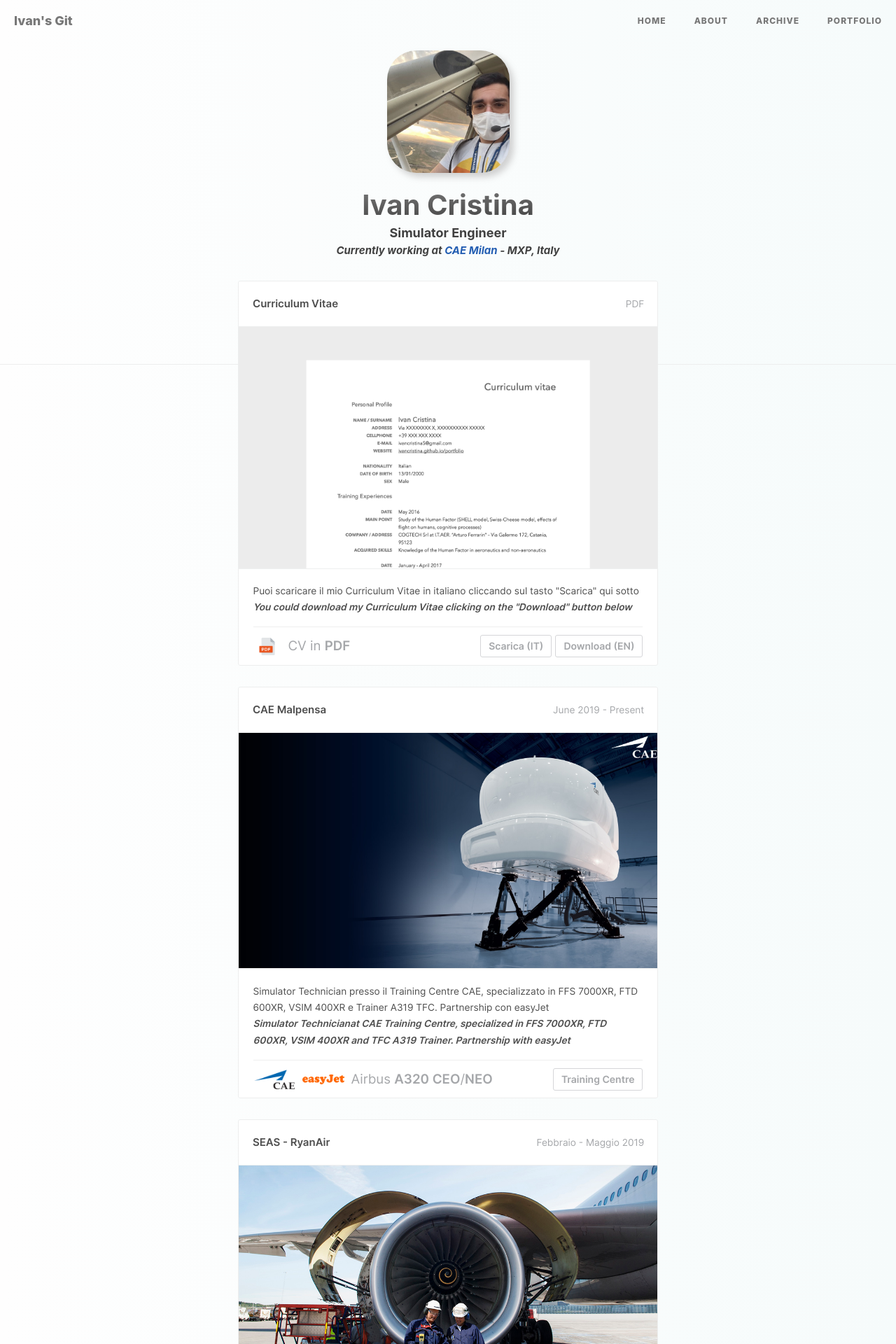
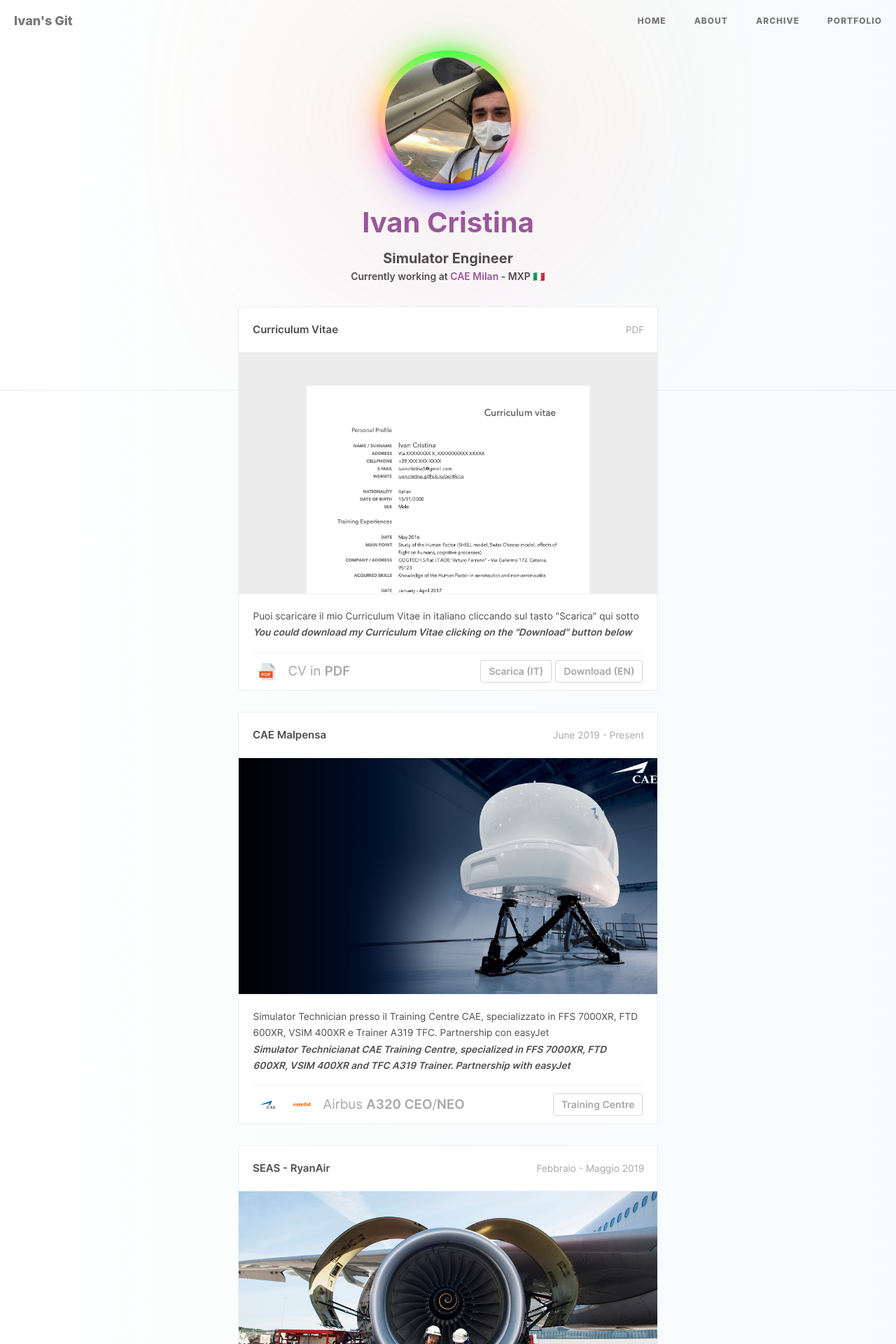
Before and after one commit to ivancristina/ivancristina.github.io, a Jekyll site: the page built from portfolio/index.html, in a window 1280 px wide. Shown: the top 1920 px of the page at 70% size. Built offline with Jekyll 4.4.1, drawn with Linux system fonts in a browser that asks for light colours; nearby versions of some CDN libraries; emoji names are drawn with the system emoji font; comment, search, counter and statistics services are not loaded.

Commit message:
Updated & Polished Portfolio

```diff
--- a/portfolio/css/timeline.css
+++ b/portfolio/css/timeline.css
@@ -32,25 +32,6 @@
   box-sizing: border-box;
 }
 
-/* Gradient
-
-background: linear-gradient(-45deg, #d7e8fc, #fefefe, #fef5ff);
-background-size: 400% 400%;
-animation: gradientBG 15s ease infinite;
-}
-
-@keyframes gradientBG {
-0% {
-background-position: 0% 50%;
-}
-50% {
-background-position: 100% 50%;
-}
-100% {
-background-position: 0% 50%;
-}
-*/
-
 body, html {
   font-size: 100%;
   padding: 0;
@@ -60,8 +41,21 @@
   font-family: "Inter";
 }
 
-.main a {
-  color: #0085a1;
+.gradient {
+  color: #000; /* Fallback for older browsers */
+  color: rgba(0, 0, 0, 0.0)!important;
+  background: linear-gradient(-60deg, #904e95, #904e95, #e73c7e, #ee7752);
+  background-size: 400% 400%;
+  animation: flow 15s ease infinite;
+  background-clip: text;
+  -webkit-background-clip: text;
+  -webkit-text-fill-color: trasparent;
+}
+
+@keyframes flow {
+  0% { background-position: 0% 50%; }
+  50% { background-position: 100% 50%; }
+  100% { background-position: 0% 50%; }
 }
 
 a:hover {
@@ -88,7 +82,6 @@
 
   header h1 {
     color: white;
-    background-image: -webkit-linear-gradient(92deg, white, #CBCBCB);
   }
 
   h2, h3, h4, h5
@@ -138,14 +131,12 @@
     color: white!important;
   }
 
-  .navbar-custom,
-  .navbar-default,
-  .navbar-collapse {
-    background-color: black!important;
+  .navbar-custom.is-fixed {
+    border-color: #ebeeee48!important;
   }
 
-  .navbar-custom.is-fixed {
-    border-color: #ebeeee48!important;
+  .navbar-default .navbar-toggle .icon-bar {
+    background-color: white!important;
   }
 
   @media only screen and (max-width: 767px) {
@@ -168,20 +159,22 @@
 
 h1 {
   color: #343434;
-  background-image: -webkit-linear-gradient(92deg, #343434, #858585);
+  /* Fancy Gray Gradient */
+  /*background-image: -webkit-linear-gradient(92deg, #343434, #858585);
   -webkit-background-clip: text;
   -webkit-text-fill-color: transparent;
-  -webkit-animation: hue 10s infinite linear;
+  -webkit-animation: hue 10s infinite linear;*/
 }
 
 h4 {
-  font-size: 18px;
+  font-size: 20px;
   margin-bottom: .5rem!important;
 }
 
 h5 {
-  font-size: 15px;
+  font-size: 14px;
   margin-top: 0px!important;
+  font-weight: 600;
 }
 
 /* Made with http://icomoon.io/ */
@@ -296,153 +289,31 @@
 }
 
 /** Venders Logo **/
-.i-pdf:before {
+
+.i-icon:before {
   content: "";
   display: block;
   width: 40px;
   height: 40px;
-  background: url("../images/PDF.png") 50% 50% no-repeat;
-  background-size: 25px;
+  background-size: 25px!important;
 }
 
-.i-seas:before {
-  content: "";
-  display: block;
-  width: 40px;
-  height: 40px;
-  background: url("../images/SEAS.png") 50% 50% no-repeat;
-  background-size: 30px;
-}
-
-.i-ryanair:before {
-  content: "";
-  display: block;
-  width: 40px;
-  height: 40px;
-  background: url("../images/RyanAir.png") 50% 50% no-repeat;
-  background-size: 25px;
-}
-
-.i-easyjet:before {
-  content: "";
-  display: block;
-  width: 60px;
-  height: 40px;
-  background: url("../images/easyJet.png") 50% 50% no-repeat;
-  background-size: 60px;
-}
-
-.i-cae:before {
-  content: "";
-  display: block;
-  width: 60px;
-  height: 40px;
-  background: url("../images/CAE.png") 50% 50% no-repeat;
-  background-size: 60px;
-}
-
-.i-google:before {
-  content: "";
-  display: block;
-  width: 40px;
-  height: 40px;
-  background: url("../images/Google.png") 50% 50% no-repeat;
-  background-size: 25px;
-}
-
-.i-iab:before {
-  content: "";
-  display: block;
-  width: 40px;
-  height: 40px;
-  background: url("../images/iab.png") 50% 50% no-repeat;
-  background-size: 30px;
-}
-
-.i-ferrarin:before {
-  content: "";
-  display: block;
-  width: 40px;
-  height: 40px;
-  background: url("../images/Ferrarin.png") 50% 50% no-repeat;
-  background-size: 30px;
-}
-
-.i-tea:before {
-  content: "";
-  display: block;
-  width: 40px;
-  height: 40px;
-  background: url("../images/TEA Circle.png") 50% 50% no-repeat;
-  background-size: 30px;
-}
-
-.i-tea-plain:before {
-  content: "";
-  display: block;
-  width: 40px;
-  height: 40px;
-  background: url("../images/TEA.png") 50% 50% no-repeat;
-  background-size: 30px;
-}
-
-.i-cambridge:before {
-  content: "";
-  display: block;
-  width: 40px;
-  height: 40px;
-  background: url("../images/Cambridge.png") 50% 50% no-repeat;
-  background-size: 25px;
-}
-
-.i-eipass:before {
-  content: "";
-  display: block;
-  width: 50px;
-  height: 40px;
-  background: url("../images/Eipass.png") 50% 50% no-repeat;
-  background-size: 45px;
-}
-
-.i-miur:before {
-  content: "";
-  display: inline-block;
-  width: 60px;
-  height: 40px;
-  background: url("../images/MIUR.png") 50% 50% no-repeat;
-  background-size: 60px;
-}
-
-.i-verga:before {
-  content: "";
-  display: block;
-  width: 40px;
-  height: 40px;
-  background: url("../images/Verga.png") 50% 50% no-repeat;
-  background-size: 30px;
-}
-
-.i-xda:before {
-  content: "";
-  display: block;
-  width: 40px;
-  height: 40px;
-  background: url("../images/XDA.png") 50% 50% no-repeat;
-  background-size: 30px;
-}
-
-.i-android:before {
-  content: "";
-  display: block;
-  width: 40px;
-  height: 40px;
-  background: url("../images/Android.png") 50% 50% no-repeat;
-  background-size: 25px;
-}
-
-.cae {
-  color: #245EB2
-}
+.i-pdf:before{background:url("../images/PDF.png") 50% 50% no-repeat;}
+.i-seas:before{background:url("../images/SEAS.png") 50% 50% no-repeat;}
+.i-ryanair:before{background:url("../images/RyanAir.png") 50% 50% no-repeat;}
+.i-easyjet:before{background:url("../images/easyJet.png") 50% 50% no-repeat;}
+.i-cae:before{background:url("../images/CAE.png") 50% 50% no-repeat;}
+.i-google:before{background:url("../images/Google.png") 50% 50% no-repeat;}
+.i-iab:before{background:url("../images/iab.png") 50% 50% no-repeat;}
+.i-ferrarin:before{background:url("../images/Ferrarin.png") 50% 50% no-repeat;}
+.i-tea:before{background:url("../images/TEA Circle.png") 50% 50% no-repeat;}
+.i-tea-plain:before{background:url("../images/TEA.png") 50% 50% no-repeat;}
+.i-cambridge:before{background:url("../images/Cambridge.png") 50% 50% no-repeat;}
+.i-eipass:before{background:url("../images/Eipass.png") 50% 50% no-repeat;}
+.i-miur:before{background:url("../images/MIUR.png") 50% 50% no-repeat;}
+.i-verga:before{background:url("../images/Verga.png") 50% 50% no-repeat;}
+.i-xda:before{background:url("../images/XDA.png") 50% 50% no-repeat;}
+.i-android:before{background:url("../images/Android.png") 50% 50% no-repeat;}
 
 /******* Hux Branch *****/
 /* navbar - dark mode */
@@ -462,7 +333,6 @@
 }
 
 header {
-  text-align: center;
   min-width: 100%;
   padding: 5em 0px;
   padding-bottom: 10em;
@@ -486,10 +356,6 @@
   letter-spacing: 1px;
   font-weight: 300;
   margin: 1.7em;
-}
-
-header img {
-  width: 175px;
 }
 
 .cbp_tmlabel .hux_ul {
@@ -664,12 +530,12 @@
   }
 }
 
-.fade-in-image {
-  animation: fadeIn 10s;
-  -webkit-animation: fadeIn 10s;
-  -moz-animation: fadeIn 10s;
-  -o-animation: fadeIn 10s;
-  -ms-animation: fadeIn 10s;
+.fade-in {
+  animation: fadeIn 7.5s;
+  -webkit-animation: fadeIn 7.5s;
+  -moz-animation: fadeIn 7.5s;
+  -o-animation: fadeIn 7.5s;
+  -ms-animation: fadeIn 7.5s;
 }
 @keyframes fadeIn {
   0% {opacity:0;}
@@ -695,3 +561,78 @@
   0% {opacity:0;}
   100% {opacity:1;}
 }
+
+/* Circle Animation*/
+
+.circle-settings {
+	display: flex;
+	align-items: center;
+	justify-content: center;
+	flex-direction: column;
+}
+
+.outer-circle {
+  position: relative;
+  height: 200px;
+  width: 200px;
+  background: linear-gradient(#14ffe9, #ffeb3b, #ff00e0);
+  background-size: 500%;
+  border-radius: 50%;
+  animation: rotate 7.5s linear infinite;
+}
+
+.outer-circle span {
+  position: absolute;
+  height: 200px;
+  width: 200px;
+  background: linear-gradient(#14ffe9, #ffeb3b, #ff00e0);
+  border-radius: 50%;
+}
+
+.outer-circle span:nth-child(1) {
+  filter: blur(5px);
+}
+
+.outer-circle span:nth-child(2) {
+  filter: blur(10px);
+}
+
+.outer-circle span:nth-child(3) {
+  filter: blur(25px);
+}
+
+.outer-circle span:nth-child(4) {
+  filter: blur(150px);
+}
+
+.inner-circle {
+  height: 180px;
+  width: 180px;
+  position: absolute;
+  background-image: url("/portfolio/images/Avatar.jpg");
+  background-size: contain;
+  top: 10px;
+  left: 10px;
+  border-radius: 50%;
+  z-index: 10;
+  animation: balance 7.5s linear infinite;
+}
+
+@keyframes rotate {
+  0% {
+    filter: hue-rotate(0deg);
+  }
+  100% {
+    filter: hue-rotate(360deg);
+  }
+}
+
+/* Balances Inner Circle Hue Rotation, which is impossible not to inherit from Outer as parent */
+@keyframes balance {
+  0% {
+    filter: hue-rotate(360deg);
+  }
+  100% {
+    filter: hue-rotate(0deg);
+  }
+}
--- a/portfolio/index.html
+++ b/portfolio/index.html
@@ -15,12 +15,18 @@
 	</head>
 	<body>
 		<div class="container" style="margin:0;padding:0;width:100%;">
-			<header>
-				<div class="icons shadow fade-in-image"><img width="175" height="175" src="/portfolio/images/Avatar.jpg"></div>
+			<header class="circle-settings fade-in">
+				<div class="outer-circle">
+					<div id="propic" class="inner-circle"></div>
+					<span></span>
+					<span></span>
+					<span></span>
+					<span></span>
+				</div>
 				<!-- img class="icon" width="175" height="175" src="/portfolio/images/Avatar.jpg" -->
-				<h1>Ivan Cristina</h1>
+				<h1 class="gradient">Ivan Cristina</h1>
 				<h4>Simulator Engineer</h4>
-				<h5><i>Currently working at <a href="https://www.cae.com/civil-aviation/locations/cae-milan/" class="cae">CAE Milan</a> - MXP, Italy</i></h5>
+				<h5>Currently working at <a href="https://www.cae.com/civil-aviation/locations/cae-milan/" class="gradient">CAE Milan</a> - MXP :it:</h5>
 			</header>
 			<div class="main">
 				<ul class="cbp_tmtimeline">
@@ -36,7 +42,7 @@
 								</li>
 								<li class="skill">
 									<!-- span><img class="logo" src="/portfolio/images/SEAS.png"></span -->
-									<span class="i-pdf"></span>
+									<span class="i-icon i-pdf"></span>
 									<span>CV in <b>PDF</b></span>
 									<span class="link"><a target="_blank" href="/portfolio/resources/Curriculum Vitae EN.pdf">Download (EN)</a></span>
 									<span class="link"><a target="_blank" href="/portfolio/resources/Curriculum Vitae.pdf">Scarica (IT)</a></span>
@@ -57,8 +63,8 @@
 								</li>
 								<li class="skill">
 									<!-- span><img class="logo" src="/portfolio/images/SEAS.png"></span -->
-									<span class="i-cae"></span>
-									<span class="i-easyjet"></span>
+									<span class="i-icon i-cae"></span>
+									<span class="i-icon i-easyjet"></span>
 									<span>Airbus <b>A320 CEO</b>/<b>NEO</b></span>
 									<span class="link"><a target="_blank" href="https://www.cae.com/civil-aviation/locations/cae-milan/">Training Centre</a></span>
 								</li>
@@ -78,8 +84,8 @@
 								</li>
 								<li class="skill">
 									<!-- span><img class="logo" src="/portfolio/images/SEAS.png"></span -->
-									<span class="i-seas"></span>
-									<span class="i-ryanair"></span>
+									<span class="i-icon i-seas"></span>
+									<span class="i-icon i-ryanair"></span>
 									<span>Boeing <b>737-800</b>/<b>W</b></span>
 									<span class="link"><a target="_blank" href="https://www.seas-italy.it">Visita il link</a></span>
 								</li>
@@ -99,8 +105,8 @@
 								</li>
 								<li class="skill">
 									<!-- span><img class="logo" src="/portfolio/images/SEAS.png"></span -->
-									<span class="i-google"></span>
-									<span class="i-iab"></span>
+									<span class="i-icon i-google"></span>
+									<span class="i-icon i-iab"></span>
 									<span>ID: <b>6P8 XAG TV3</b></span>
 									<span class="link"><a target="_blank" href="https://goo.gl/BjZHQX">Verifica il diploma</a></span>
 								</li>
@@ -119,7 +125,7 @@
 								</li>
 								<li class="skill">
 									<!-- span><img class="logo" src="/portfolio/images/Ferrarin.png"></span -->
-									<span class="i-ferrarin"></span>
+									<span class="i-icon i-ferrarin"></span>
 									<span>Valutazione:</span>
 									<span><b>86/100</b></span>
 									<span class="link"><a target="_blank" href="https://www.itaerferrarin.edu.it/pasw4/">Vai al sito</a></span>
@@ -140,8 +146,8 @@
 								<li class="skill">
 									<!-- span><img class="logo" src="/portfolio/images/TEA.png"></span -->
 									<!-- span><img class="logo" src="/portfolio/images/TEA Circle.png"></span -->
-									<span class="i-tea"></span>
-									<!-- span class="i-tea-plain"></span -->
+									<span class="i-icon i-tea"></span>
+									<!-- span class="i-icon i-tea-plain"></span -->
 									<span>ICAO Lvl:</span>
 									<span><b>5</b></span>
 									<span class="link"><a target="_blank" href="http://www.maycoll.co.uk/aviation-english/test_of_english_for_aviation.htm">Iscriviti anche tu</a></span>
@@ -161,7 +167,7 @@
 								</li>
 								<li class="skill">
 									<!-- span><img class="logo" src="/portfolio/images/Cambridge.png"></span -->
-									<span class="i-cambridge"></span>
+									<span class="i-icon i-cambridge"></span>
 									<span>Livello:</span>
 									<span><b>FCE - B2</b></span>
 									<span class="link"><a target="_blank" href="https://www.cambridgeenglish.org">Website</a></span>
@@ -174,7 +180,7 @@
 						<div class="cbp_tmlabel">
 							<h2 id="boxoffice">EIPASS 7 Moduli</h2>
 							<time>5 Agosto 2016</time>
-							<img class="album" src="/portfolio/images/Eipass Header.png">
+							<img class="album" src="/portfolio/images/Eipass Header.jpg">
 							<ul>
 								<li>
 									European Informatics Passport suddiviso in 7 Moduli riguardanti: Fondamenti dell'Information Technology, gestione e manutenzione del Sistema Operativo, piena padronanza della Suite Office, gestione dati strutturali, Internet e Networking<br>
@@ -183,8 +189,8 @@
 								<li class="skill">
 									<!-- span><img class="logo" src="/portfolio/images/Eipass.png"></span -->
 									<!-- span><img class="logo" src="/portfolio/images/MIUR.png"></span -->
-									<span class="i-eipass"></span>
-									<span class="i-miur"></span>
+									<span class="i-icon i-eipass"></span>
+									<span class="i-icon i-miur"></span>
 									<span>Ei-Card ID:</span>
 									<span><b>EIC00174088AA</b></span>
 									<span class="link"><a target="_blank" href="https://it.eipass.com/eipass-verify/">Verificalo</a></span>
@@ -204,8 +210,8 @@
 								</li>
 								<li class="skill">
 									<!-- span><img class="logo" src="/portfolio/images/Verga.png"></span -->
-									<span class="i-xda"></span>
-									<span class="i-android"></span>
+									<span class="i-icon i-xda"></span>
+									<span class="i-icon i-android"></span>
 									<span>Android:</span>
 									<span><b>6.0.1 - 7.1.2</b></span>
 									<span class="link"><a target="_blank" href="https://forum.xda-developers.com/galaxy-s4-active/development/7-1-1-optimized-cyanogenmod-14-1-t3528753">LineageOS</a></span>
@@ -226,7 +232,7 @@
 								</li>
 								<li class="skill">
 									<!-- span><img class="logo" src="/portfolio/images/Verga.png"></span -->
-									<span class="i-verga"></span>
+									<span class="i-icon i-verga"></span>
 									<span>Valutazione:</span>
 									<span><b>10/10</b></span>
 									<span class="link"><a target="_blank" href="https://www.vergaviagrande.edu.it">Vai al sito</a></span>
```
Also changed, not shown: portfolio/images/7000XR.jpg, portfolio/images/CV.png, portfolio/images/Eipass Header.jpg (added), portfolio/images/FCE_guetzli.jpg (added), portfolio/images/Google Digital Garage.jpg, portfolio/images/School.jpg, 1 other file.
